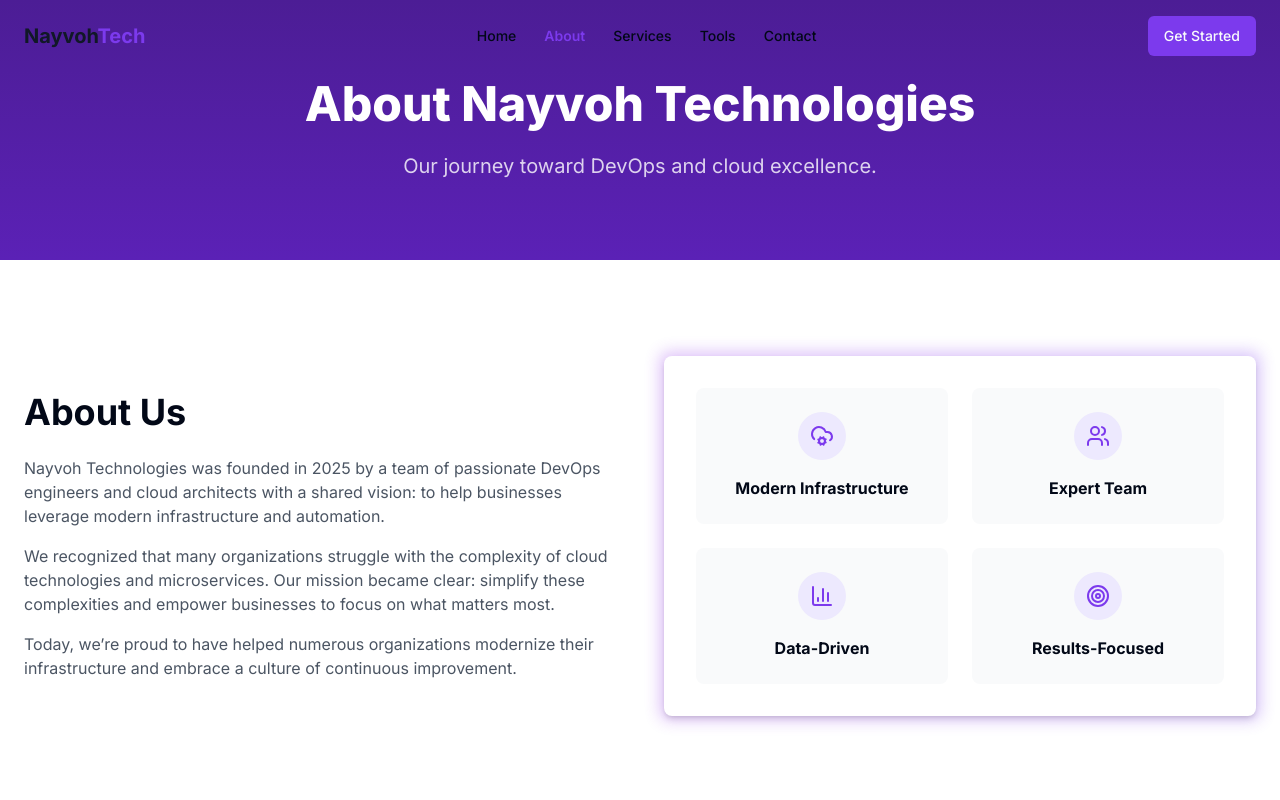
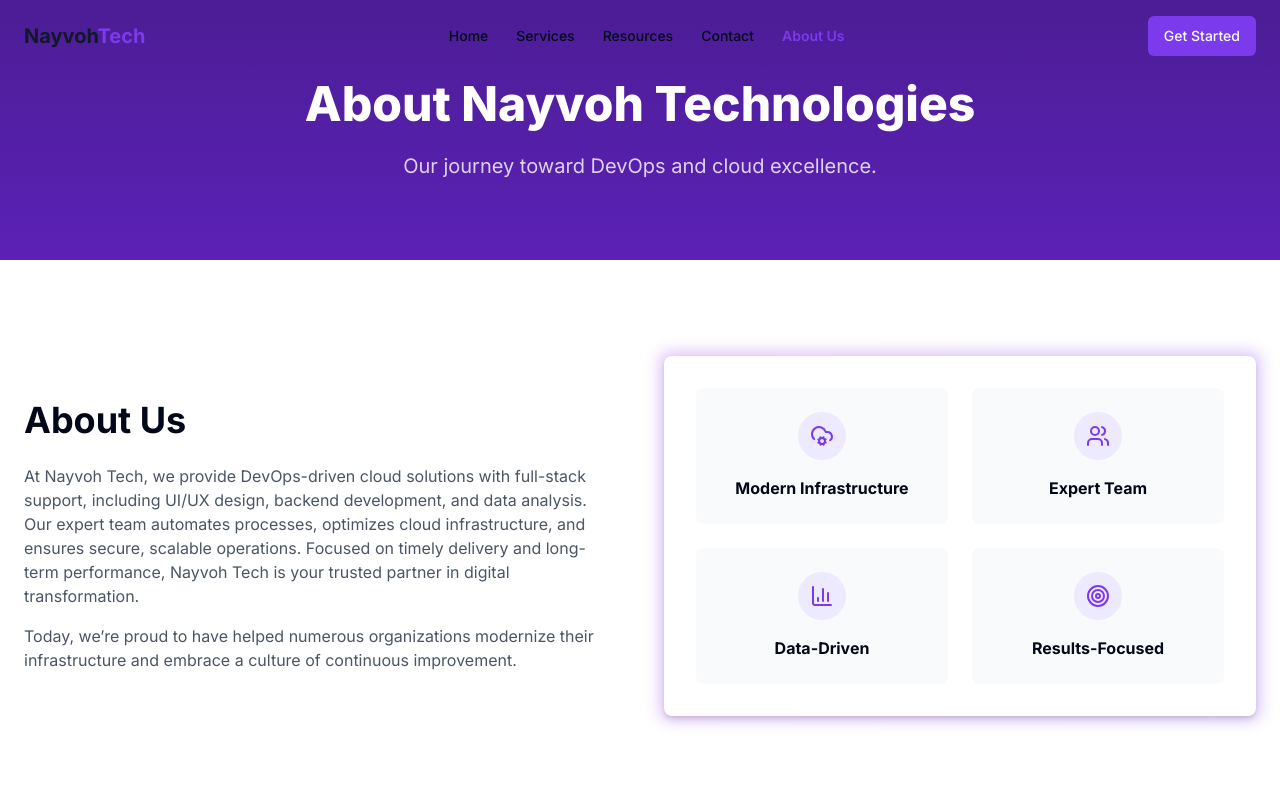
Before and after one commit to nitish3014/NayvohTech, a React (Vite) app: page /about in a window 1280 px wide. Shown: the top 800 px of the page. Built offline with nearby package versions, Linux system fonts and the light colour scheme.

Commit message:
navbar update and added about content

```diff
--- a/src/components/Navbar.tsx
+++ b/src/components/Navbar.tsx
@@ -49,11 +49,6 @@ const Navbar = () => {
           }>
             Home
           </NavLink>
-          <NavLink to="/about" className={({ isActive }) =>
-            `nav-link ${isActive ? 'active' : ''}`
-          }>
-            About
-          </NavLink>
           <NavLink to="/services" className={({ isActive }) =>
             `nav-link ${isActive ? 'active' : ''}`
           }>
@@ -62,13 +57,20 @@ const Navbar = () => {
           <NavLink to="/tools" className={({ isActive }) =>
             `nav-link ${isActive ? 'active' : ''}`
           }>
-            Tools
+            Resources
           </NavLink>
           <NavLink to="/contact" className={({ isActive }) =>
             `nav-link ${isActive ? 'active' : ''}`
           }>
             Contact
           </NavLink>
+          <NavLink to="/about" className={({ isActive }) =>
+            `nav-link ${isActive ? 'active' : ''}`
+          }>
+            About Us
+          </NavLink>
+
+
         </div>
 
         <div className="hidden md:block">
@@ -81,7 +83,7 @@ const Navbar = () => {
         <div className="md:hidden">
           <button
             onClick={toggleMenu}
-            className="text-gray-700 focus:outline-none"
+            className="text-gray-900 focus:outline-none"
             aria-label="Toggle menu"
           >
             {isMenuOpen ? (
@@ -109,17 +111,6 @@ const Navbar = () => {
               Home
             </NavLink>
             <NavLink
-              to="/about"
-              className={({ isActive }) =>
-                `block px-3 py-2 rounded-md text-base font-medium ${
-                  isActive ? "text-nayvoh-600 font-semibold" : "text-gray-700 hover:text-nayvoh-600"
-                }`
-              }
-              onClick={() => setIsMenuOpen(false)}
-            >
-              About
-            </NavLink>
-            <NavLink
               to="/services"
               className={({ isActive }) =>
                 `block px-3 py-2 rounded-md text-base font-medium ${
@@ -139,7 +130,7 @@ const Navbar = () => {
               }
               onClick={() => setIsMenuOpen(false)}
             >
-              Tools
+              Resources
             </NavLink>
             <NavLink
               to="/contact"
@@ -152,6 +143,20 @@ const Navbar = () => {
             >
               Contact
             </NavLink>
+            <NavLink
+              to="/about"
+              className={({ isActive }) =>
+                `block px-3 py-2 rounded-md text-base font-medium ${
+                  isActive ? "text-nayvoh-600 font-semibold" : "text-gray-700 hover:text-nayvoh-600"
+                }`
+              }
+              onClick={() => setIsMenuOpen(false)}
+            >
+              About Us
+            </NavLink>
+
+
+
             <Button className="bg-nayvoh-600 hover:bg-nayvoh-700 w-full">
               Get Started
             </Button>
--- a/src/pages/About.tsx
+++ b/src/pages/About.tsx
@@ -46,10 +46,7 @@ const About = () => {
                     About Us
                   </h2>
                   <p className="text-gray-600 mb-4">
-                    Nayvoh Technologies was founded in 2025 by a team of passionate DevOps engineers and cloud architects with a shared vision: to help businesses leverage modern infrastructure and automation.
-                  </p>
-                  <p className="text-gray-600 mb-4">
-                    We recognized that many organizations struggle with the complexity of cloud technologies and microservices. Our mission became clear: simplify these complexities and empower businesses to focus on what matters most.
+                  At Nayvoh Tech, we provide DevOps-driven cloud solutions with full-stack support, including UI/UX design, backend development, and data analysis. Our expert team automates processes, optimizes cloud infrastructure, and ensures secure, scalable operations. Focused on timely delivery and long-term performance, Nayvoh Tech is your trusted partner in digital transformation.
                   </p>
                   <p className="text-gray-600">
                     Today, we’re proud to have helped numerous organizations modernize their infrastructure and embrace a culture of continuous improvement.
```
